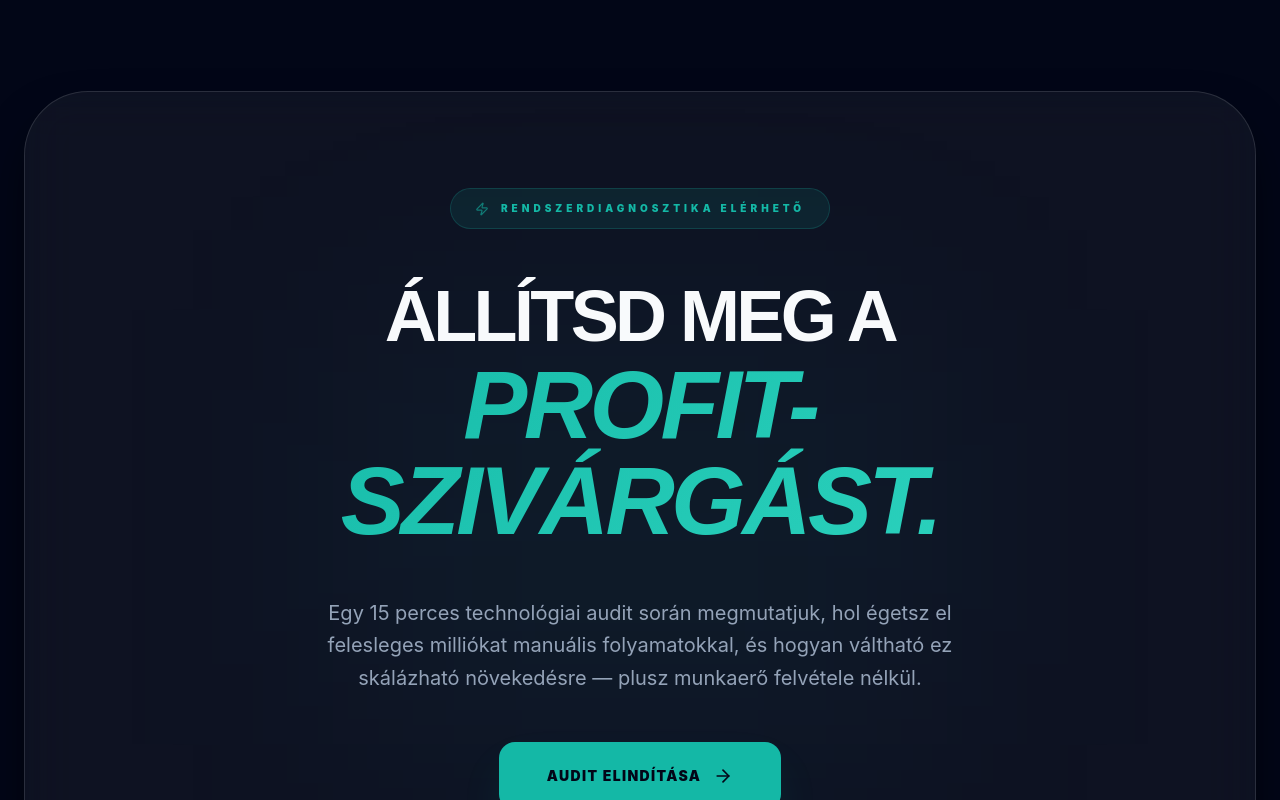
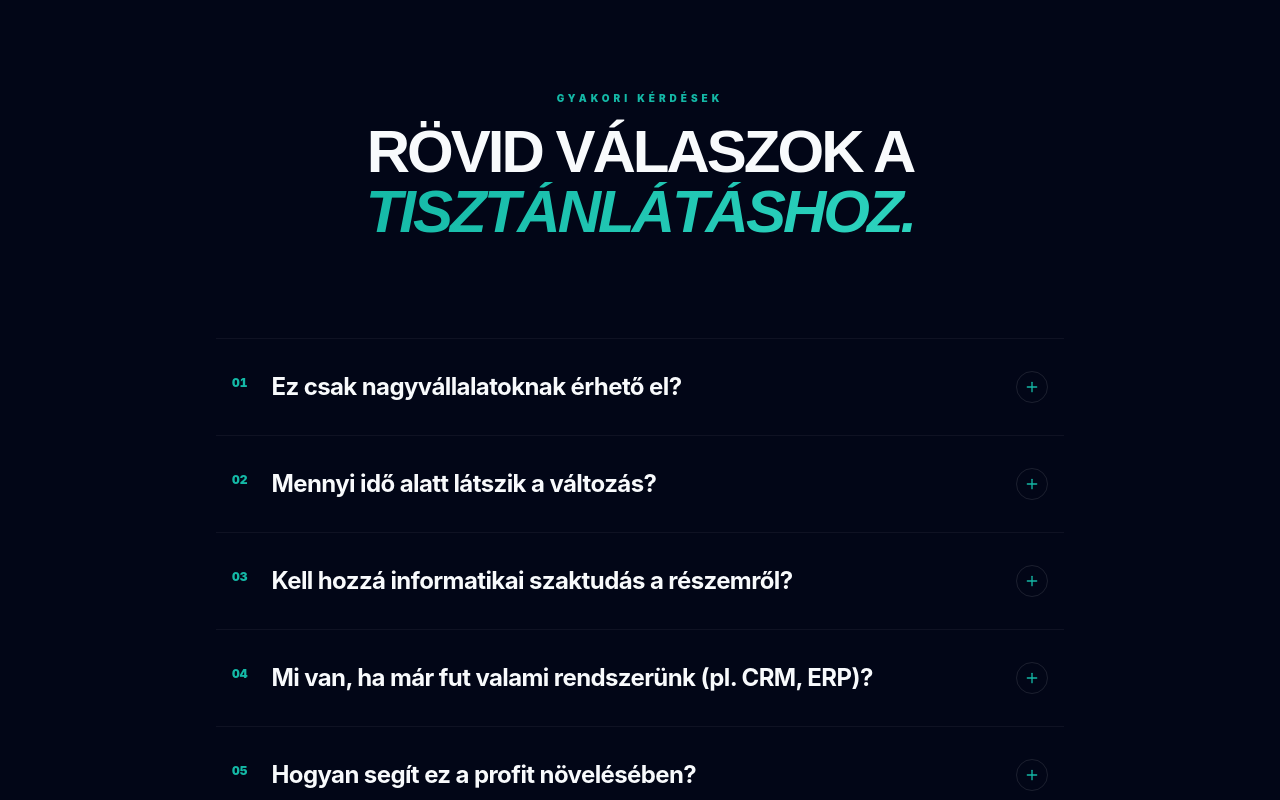
Before and after one commit to mando1001/arys-agency, a Next.js app: page / in a window 1280 px wide. Shown: the part 4740-5540 px from the top of the page. Built offline with nearby package versions, Linux system fonts and the light colour scheme.

Commit message:
feat: add premium accordion-style FAQ section

```diff
--- a/app/ClientWrapper.tsx
+++ b/app/ClientWrapper.tsx
@@ -12,6 +12,10 @@ const AuditMagnet = dynamic(() => import('../components/sections/AuditMagnet').t
   ssr: true
 });
 
+const FAQ = dynamic(() => import('../components/sections/FAQ').then(mod => mod.FAQ), {
+  ssr: true
+});
+
 const ModalController = dynamic(() => import('./ModalController').then(mod => mod.ModalController), {
   ssr: false
 });
@@ -23,6 +27,9 @@ export function ClientWrapper() {
         <Features />
       </Suspense>
       <Suspense fallback={null}>
+        <FAQ />
+      </Suspense>
+      <Suspense fallback={null}>
         <AuditMagnet />
       </Suspense>
       <ModalController />
--- /dev/null
+++ b/components/sections/FAQ.tsx
@@ -0,0 +1,103 @@
+'use client';
+
+import React, { useState } from 'react';
+import { m, AnimatePresence } from 'motion/react';
+import { Plus, Minus } from 'lucide-react';
+
+const faqData = [
+  {
+    question: "Ez csak nagyvállalatoknak érhető el?",
+    answer: "Nem, sőt. Az automatizáció a legkritikusabb a KKV-k számára, ahol korlátozott a munkaerő. Segítünk, hogy 5 fővel 15 fős teljesítményt nyújts, így a növekedés nem jelent azonnali bérköltség-robbanást."
+  },
+  {
+    question: "Mennyi idő alatt látszik a változás?",
+    answer: "Az első 'Quick Win' automatizációkat általában a bevezetést követő 14 napon belül élesítjük. A teljes folyamatoptimalizálás eredményei (időmegtakarítás, hibaarány csökkenése) már az első hónap végén mérhetőek."
+  },
+  {
+    question: "Kell hozzá informatikai szaktudás a részemről?",
+    answer: "Egyáltalán nem. Mi 'kulcsrakész' rendszereket adunk le, és betanítjuk a csapatodat a használatukra. A célunk, hogy a technológia téged szolgáljon, ne fordítva."
+  },
+  {
+    question: "Mi van, ha már fut valami rendszerünk (pl. CRM, ERP)?",
+    answer: "Az ARYS Flow egyik legnagyobb ereje az integráció. Nem lecseréljük a meglévő eszközeidet, hanem összekötjük őket, hogy az adatok automatikusan áramoljanak köztük, kiküszöbölve a manuális másolgatást."
+  },
+  {
+    question: "Hogyan segít ez a profit növelésében?",
+    answer: "Három fronton: 1. Megszünteti az elveszett leadeket ( Reach). 2. Drasztikusan csökkenti az adminisztrációs munkaórákat ( Flow). 3. Minimalizálja a drága emberi hibákból eredő pluszköltségeket."
+  },
+  {
+    question: "Mi történik az első auditon?",
+    answer: "Ez nem egy értékesítési hívás, hanem egy diagnózis. Átvilágítjuk a jelenlegi folyamataidat, és konkrét számokkal mutatjuk meg, hol és mennyi pénz folyik ki a cégedből a manuális munka miatt."
+  }
+];
+
+const FAQItem = ({ question, answer, index }: { question: string, answer: string, index: number }) => {
+  const [isOpen, setIsOpen] = useState(false);
+
+  return (
+    <m.div
+      initial={{ opacity: 0, y: 20 }}
+      whileInView={{ opacity: 1, y: 0 }}
+      viewport={{ once: true }}
+      transition={{ delay: index * 0.1 }}
+      className={`group border-b border-white/5 transition-all ${isOpen ? 'bg-white/[0.02]' : 'hover:bg-white/[0.01]'}`}
+    >
+      <button
+        onClick={() => setIsOpen(!isOpen)}
+        className="w-full py-8 flex items-center justify-between text-left gap-8 px-4"
+      >
+        <div className="flex items-start gap-6">
+          <span className="text-accent font-black text-xs mt-1 tabular-nums">
+            {(index + 1).toString().padStart(2, '0')}
+          </span>
+          <span className={`text-xl md:text-2xl font-bold tracking-tight transition-colors ${isOpen ? 'text-accent' : 'text-primary group-hover:text-accent'}`}>
+            {question}
+          </span>
+        </div>
+        <div className={`flex-shrink-0 w-8 h-8 rounded-full border border-white/10 flex items-center justify-center transition-all ${isOpen ? 'bg-accent border-accent text-background rotate-180' : 'text-accent group-hover:border-accent/40'}`}>
+          {isOpen ? <Minus size={16} /> : <Plus size={16} />}
+        </div>
+      </button>
+
+      <AnimatePresence>
+        {isOpen && (
+          <m.div
+            initial={{ height: 0, opacity: 0 }}
+            animate={{ height: 'auto', opacity: 1 }}
+            exit={{ height: 0, opacity: 0 }}
+            transition={{ duration: 0.3, ease: "circOut" }}
+            className="overflow-hidden"
+          >
+            <div className="pb-8 pl-[68px] pr-12 text-secondary leading-relaxed font-body text-lg max-w-3xl">
+              {answer}
+            </div>
+          </m.div>
+        )}
+      </AnimatePresence>
+    </m.div>
+  );
+};
+
+export const FAQ = () => {
+  return (
+    <section id="faq" className="py-32 relative overflow-hidden bg-background">
+      <div className="max-w-4xl mx-auto px-6 relative z-10">
+        <div className="text-center mb-24 space-y-4">
+          <div className="text-accent text-[10px] font-black uppercase tracking-[0.4em]">
+            Gyakori Kérdések
+          </div>
+          <h2 className="text-4xl md:text-6xl font-bold tracking-tighter text-primary font-heading uppercase">
+            Rövid válaszok a <br />
+            <span className="inline-block text-accent-gradient italic px-2">tisztánlátáshoz.</span>
+          </h2>
+        </div>
+
+        <div className="border-t border-white/5">
+          {faqData.map((item, index) => (
+            <FAQItem key={index} {...item} index={index} />
+          ))}
+        </div>
+      </div>
+    </section>
+  );
+};
```
